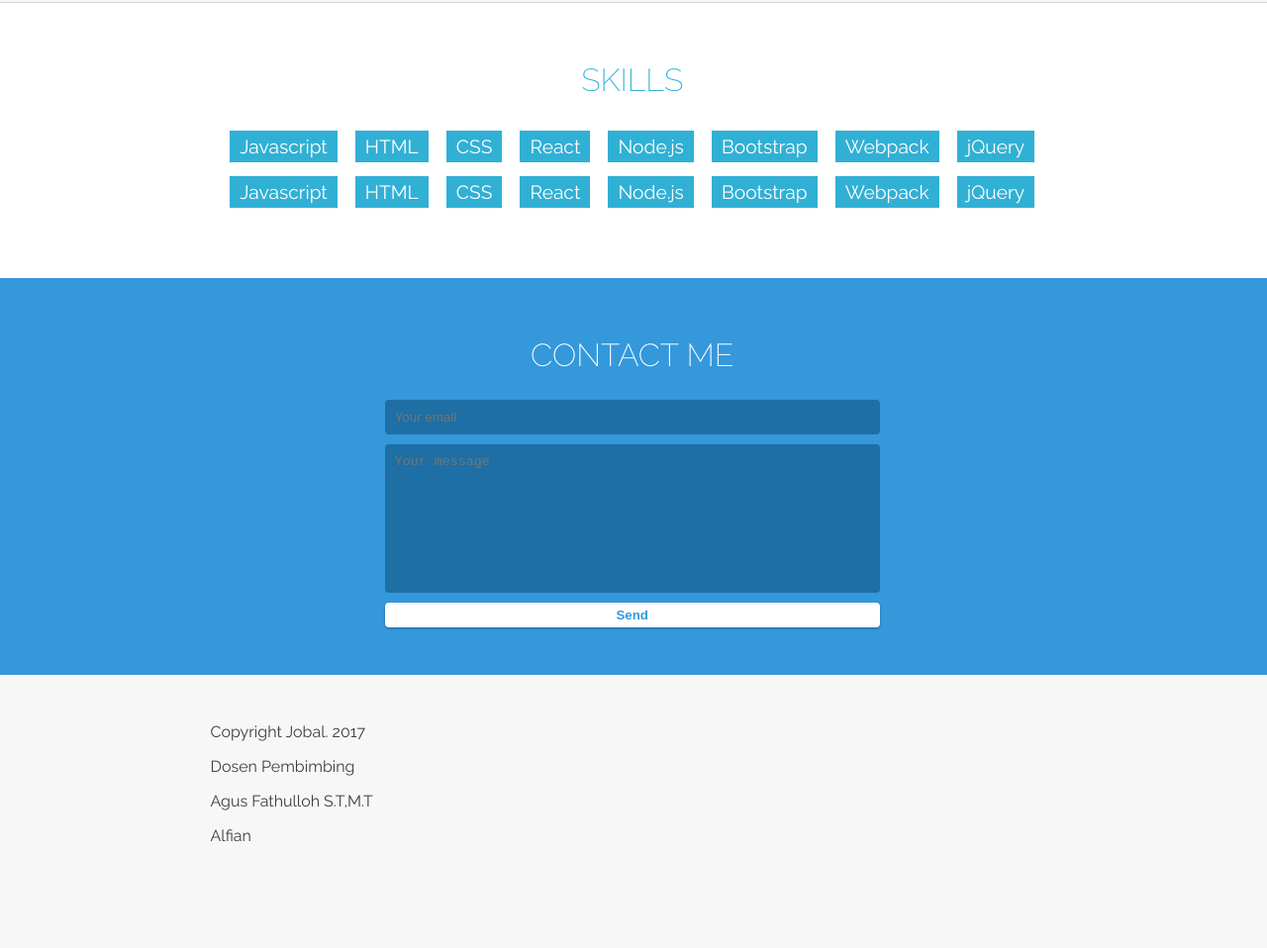
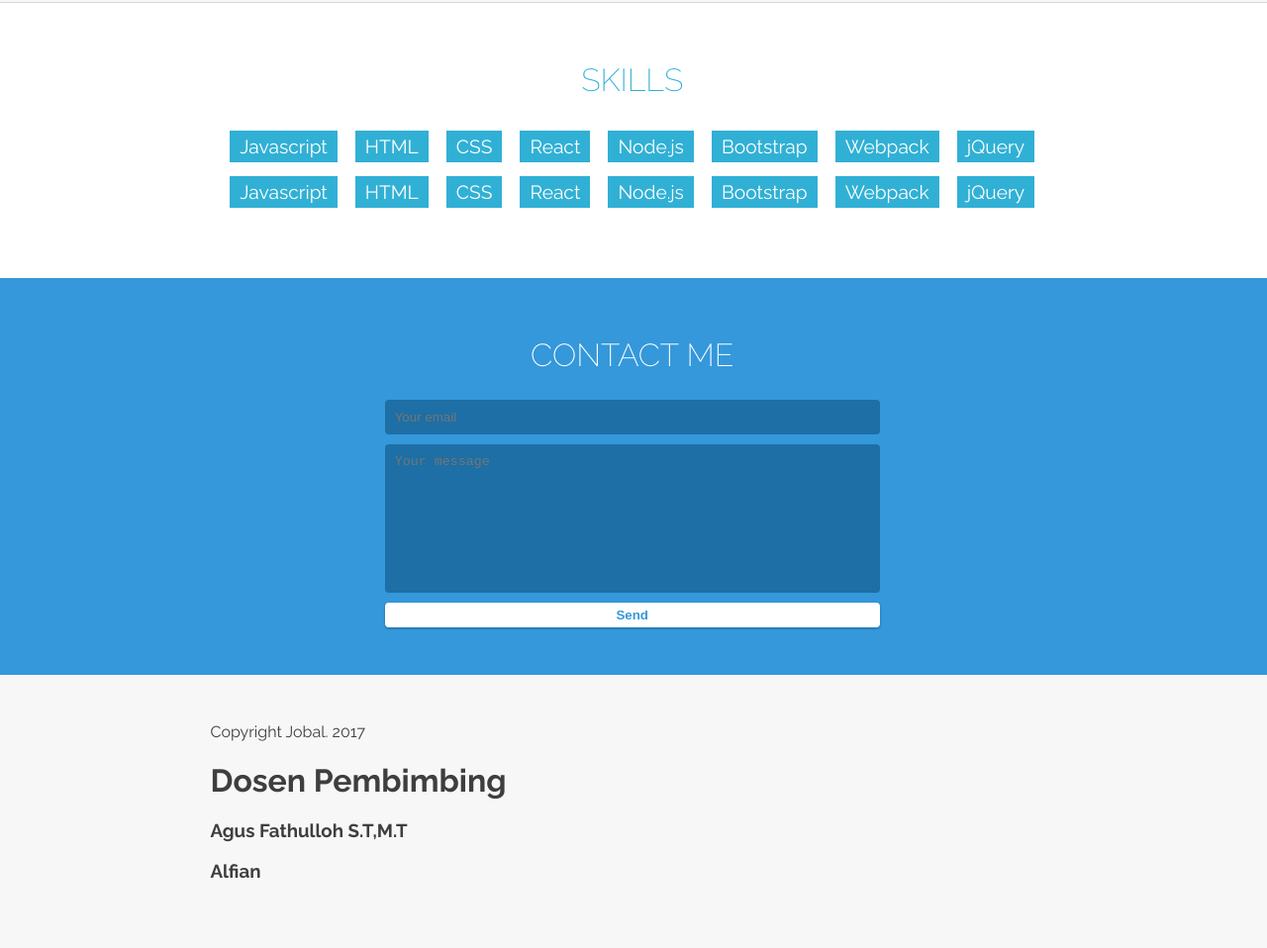
Before and after one commit to johansitanggang/website-orkom, a plain HTML site: page index.html in a window 1280 px wide. Shown: the part 3862-4820 px from the top of the page at 99% size. Before the commit the page ends 4780 px from the top, so only its background shows below. Drawn offline with Linux system fonts and the light colour scheme.

Commit message:
Update index.html
footer

```diff
--- a/index.html
+++ b/index.html
@@ -265,9 +265,9 @@
           </div>
           <div class="content-body">
             <p>Copyright Jobal. 2017</p>
-            <p>Dosen Pembimbing</p>
-            <p>Agus Fathulloh S.T,M.T</p>
-            <p>Alfian</p>
+            <h1>Dosen Pembimbing</h1>
+            <h3>Agus Fathulloh S.T,M.T</h3>
+            <h3>Alfian</h3>
           </div>
         </div>
         <div class="side-content"></div>
```
